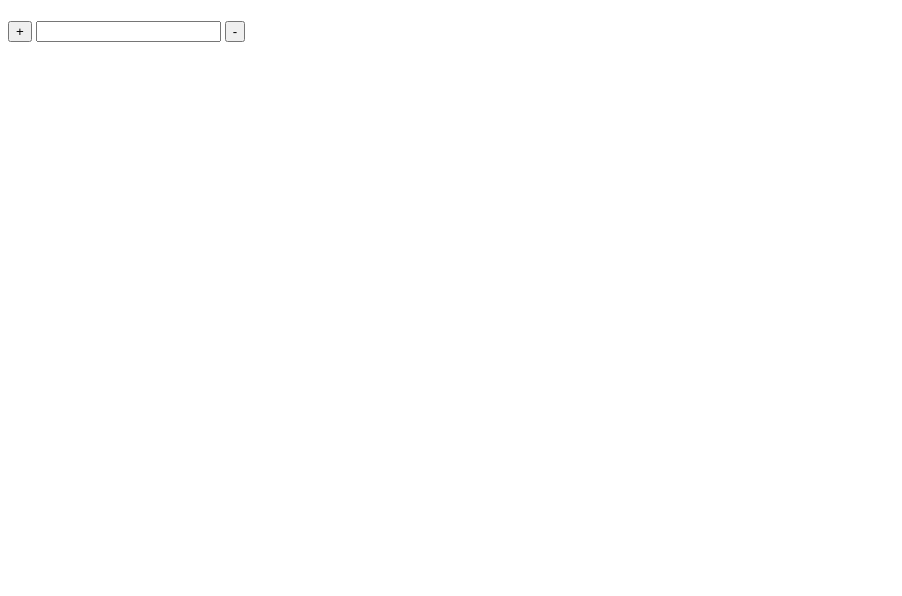
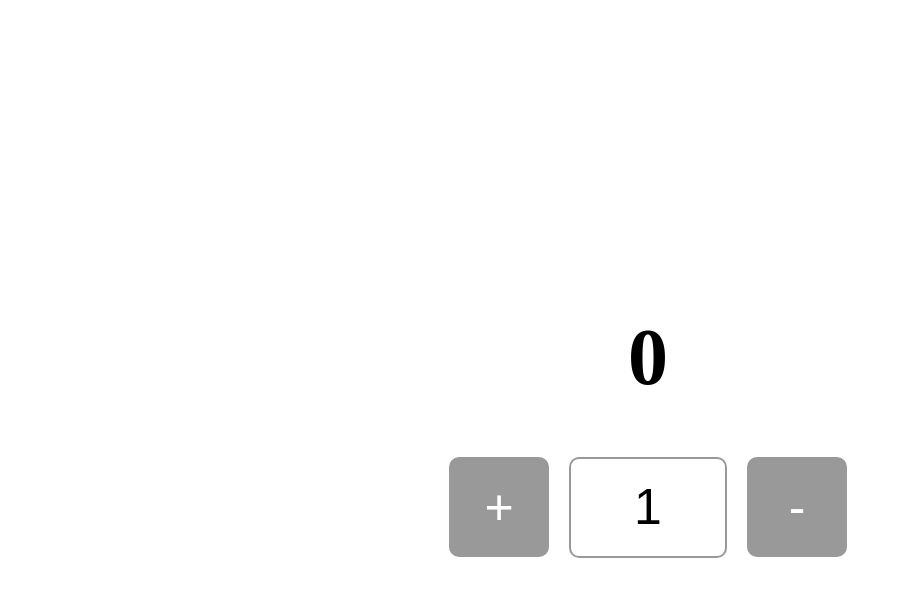
Before and after one commit to tylerpierson/project-1-assessment, a plain HTML site: page index.html in a window 1280 px wide. Shown: the whole page, without its empty margins (0-902 px from the left). Drawn offline with Linux system fonts and the light colour scheme.

Commit message:
completed project 1 assessment

```diff
--- a/css/main.css
+++ b/css/main.css
@@ -1,5 +1,55 @@
+html {
+    font-size: 10px;
+}
+
 body {
     box-sizing: border-box;
     width: 100%;
     height: 100vh;
 }
+
+.main-container {
+    width: 100%;
+    height: 100%;
+    display: flex;
+    flex-direction: column;
+    justify-content: center;
+    align-items: center;
+}
+
+#counter {
+    font-size: 8rem;
+}
+
+.input-container {
+    display: flex;
+}
+
+input[type=submit] {
+    height: 10rem;
+    width: 10rem;
+    margin: 0 2rem;
+    border-radius: 1rem;
+    border: none;
+    font-size: 5rem;
+    color: white;
+    background-color: rgb(153,153,153);
+    transition: .3s ease;
+}
+
+input[type=submit]:hover {
+    cursor: pointer;
+    background-color: white;
+    border: .15rem solid rgb(153,153,153);
+    color: rgb(153,153,153);
+    transition: .3s ease;
+}
+
+input[type=text] {
+    height: 9.5rem;
+    width: 15rem;
+    border-radius: 1rem;
+    border: .2rem solid rgb(153,153,153);
+    font-size: 5rem;
+    text-align: center;
+}
--- a/index.html
+++ b/index.html
@@ -11,9 +11,9 @@
     <div class="main-container">
         <h1 id="counter"></h1>
         <div class="input-container">
-            <input type="submit" value="+">
-            <input type="text">
-            <input type="submit" value="-">
+            <input id="add-btn" type="submit" value="+">
+            <input id="value-input" type="text" value="1">
+            <input id="sub-btn" type="submit" value="-">
         </div>
     </div>
 </body>
--- a/js/main.js
+++ b/js/main.js
@@ -0,0 +1,29 @@
+const counter = document.getElementById('counter')
+const addBtn = document.getElementById('add-btn')
+const valueInput = document.getElementById('value-input')
+const subBtn = document.getElementById('sub-btn')
+
+let countDisplay = 0
+counter.innerHTML = countDisplay
+
+addBtn.addEventListener('click', function(){
+    const input = parseInt(valueInput.value)
+    countDisplay += input
+    counter.innerHTML = countDisplay
+
+    if(countDisplay >= 0) {
+        counter.style.color = 'black'
+    }
+})
+
+subBtn.addEventListener('click', function(){
+    const input = parseInt(valueInput.value)
+    countDisplay -= input
+    counter.innerHTML = countDisplay
+
+    if(countDisplay < 0) {
+        counter.style.color = 'red'
+    } else {
+        counter.style.color = 'black'
+    }
+})
```
